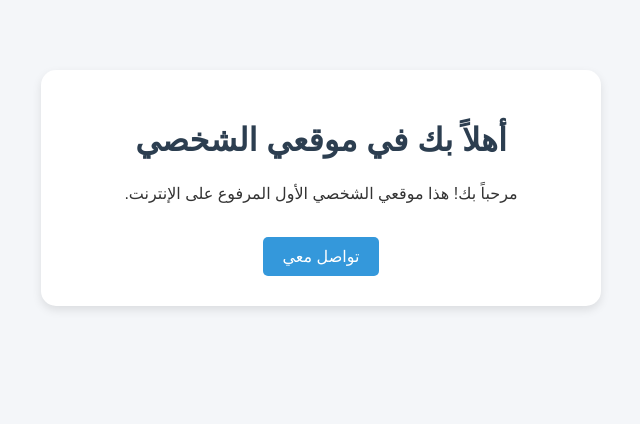
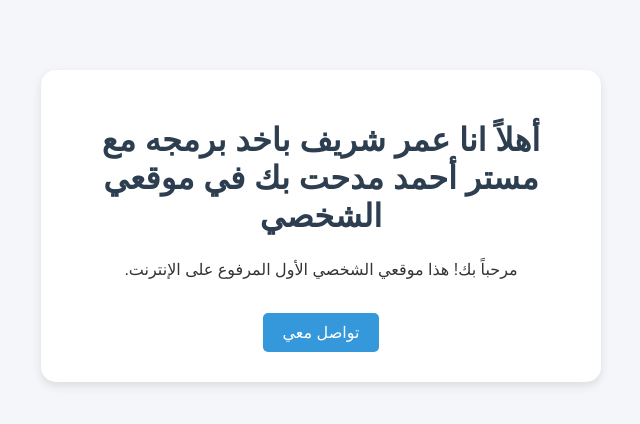
Before and after one commit to omarrefaatemam-ops/my-websaite, a plain HTML site: page index.html in a window 1280 px wide. Shown: the whole page, without its empty margins (319-959 px from the left). Drawn offline with Linux system fonts and the light colour scheme.

Commit message:
Update index.html

```diff
--- a/index.html
+++ b/index.html
@@ -37,7 +37,7 @@
 <body>
 
     <div class="card">
-        <h1>أهلاً بك في موقعي الشخصي</h1>
+        <h1>أهلاً انا عمر شريف باخد برمجه مع مستر أحمد مدحت بك في موقعي الشخصي</h1>
         <p>مرحباً بك! هذا موقعي الشخصي الأول المرفوع على الإنترنت.</p>
         <a href="#" class="btn">تواصل معي</a>
     </div>
```
